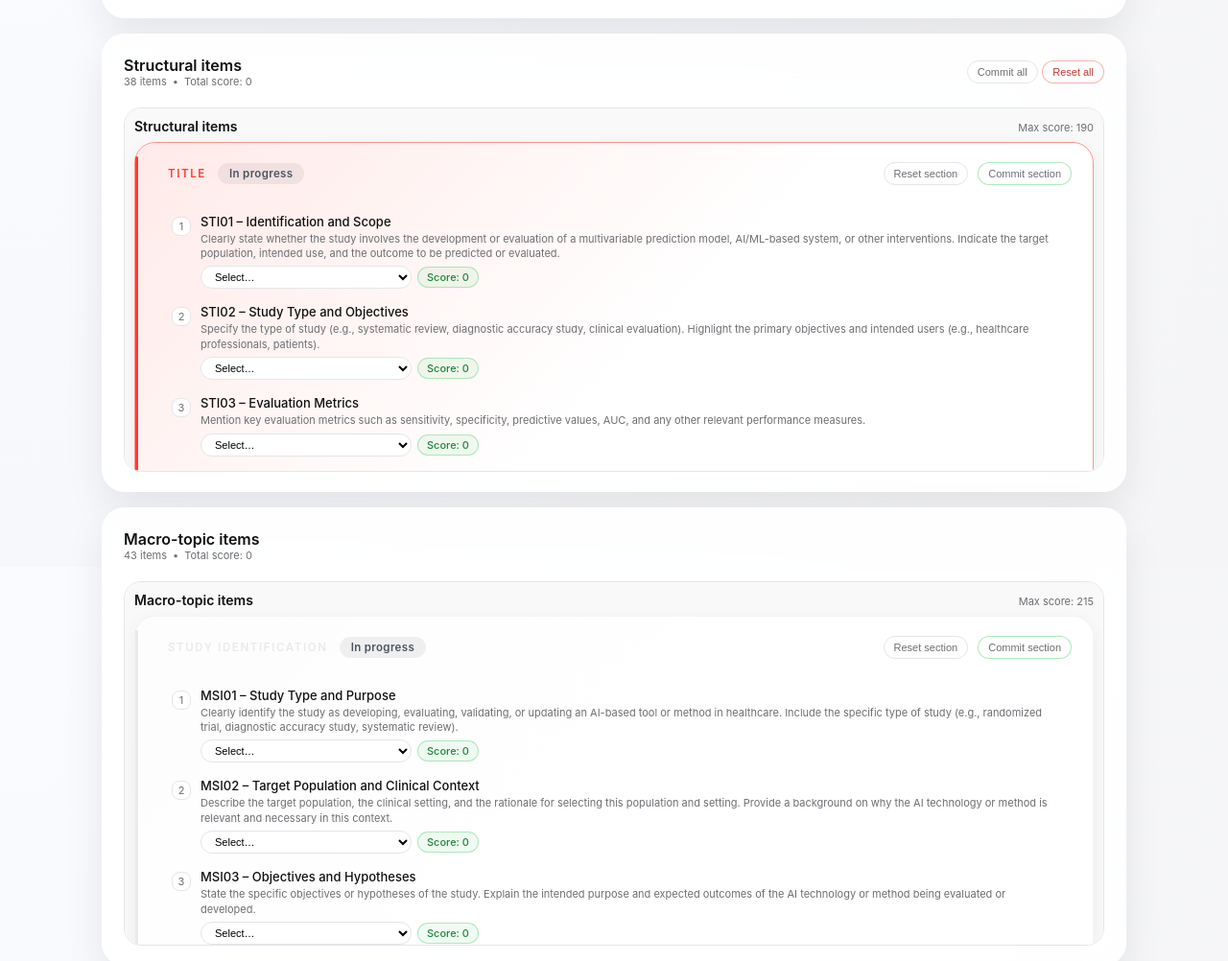
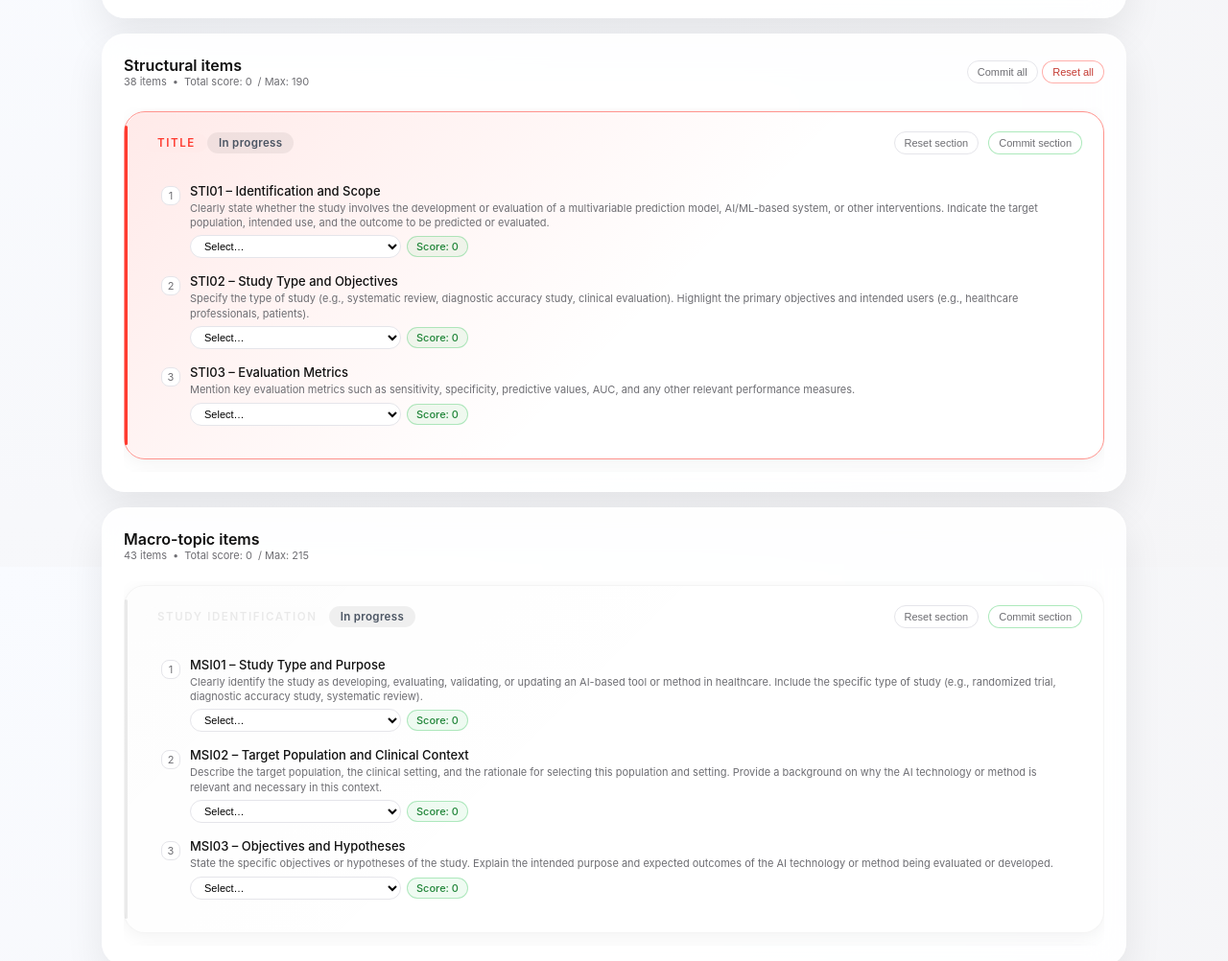
Before and after one commit to PirovanoEfrem830634/clarity-ai-checklist, a plain HTML site: page index.html in a window 1280 px wide. Shown: the part 1009-2011 px from the top of the page at 96% size. Drawn offline with Linux system fonts and the light colour scheme.

Commit message:
structural section

```diff
--- a/assets/css/style.css
+++ b/assets/css/style.css
@@ -291,12 +291,14 @@ body {
 
 .checklist-container {
   margin-top: 4px;
-  border-radius: 18px;
-  border: 1px solid var(--border-subtle);
-  background: rgba(249, 249, 250, 0.95);
-  padding: 10px 10px 6px;
+  padding: 4px 0 0;
   max-height: 380px;
   overflow: auto;
+
+  /* niente card interna */
+  border-radius: 0;
+  border: none;
+  background: transparent;
 }
 
 .checklist-item {
@@ -417,11 +419,9 @@ body {
   margin-bottom: 16px;
 }
 
+/* Nasconde la header interna della sezione (label+Max score) */
 .section-header {
-  display: flex;
-  justify-content: space-between;
-  align-items: baseline;
-  margin-bottom: 8px;
+  display: none;
 }
 
 .section-title {
--- a/assets/js/app.js
+++ b/assets/js/app.js
@@ -7,16 +7,21 @@ document.addEventListener("DOMContentLoaded", () => {
   const resetAllBtn = document.getElementById("resetChecklist");
   const commitAllBtn = document.getElementById("commitAll");
 
-  // Nuovi root per Structural / Macro
+  // Root per Structural / Macro
   const legacyRoot = document.getElementById("checklistRoot");
   const structuralRoot =
     document.getElementById("checklistRootStructural") || legacyRoot;
   const macroRoot = document.getElementById("checklistRootMacro") || null;
 
+  // Header STRUCTURAL
   const checklistCounter = document.getElementById("checklistCounter");
   const checklistScore = document.getElementById("checklistScore");
+  const checklistMax = document.getElementById("checklistMax");
+
+  // Header MACRO
   const checklistCounterMacro = document.getElementById("checklistCounterMacro");
   const checklistScoreMacro = document.getElementById("checklistScoreMacro");
+  const checklistMaxMacro = document.getElementById("checklistMaxMacro");
 
   const SCALE_LABELS = {
     0: "0 ★ - Does not meet the criteria",
@@ -34,8 +39,6 @@ document.addEventListener("DOMContentLoaded", () => {
   };
 
   // ---- MAPPING COLORI (arcobaleno Apple) ----
-  // Qui mappiamo i codici delle micro-sezioni (TI, AB, IN, ME, RE, DI, CO, ETH, LIM, FUT...)
-  // alle chiavi usate nel CSS: title, abstract, introduction, methods, results, discussion, conclusions, ethics, limitations, future
   const COLOR_MAP = {
     // TITLE
     ti: "title",
@@ -93,8 +96,6 @@ document.addEventListener("DOMContentLoaded", () => {
   };
 
   function getColorKey(group) {
-    // Proviamo prima con il code (es. TI, AB...),
-    // poi con l'id, poi con il label.
     const candidates = [];
 
     if (group.code) candidates.push(group.code);
@@ -105,20 +106,18 @@ document.addEventListener("DOMContentLoaded", () => {
       if (!raw) continue;
       const key = raw.toString().toLowerCase().trim();
 
-      // Se è proprio una chiave esatta nel COLOR_MAP
       if (COLOR_MAP[key]) return COLOR_MAP[key];
 
-      // Proviamo anche versioni "ripulite"
-      const cleaned = key.replace(/\s+/g, "-"); // es. "Study title" -> "study-title"
+      const cleaned = key.replace(/\s+/g, "-");
       if (COLOR_MAP[cleaned]) return COLOR_MAP[cleaned];
 
-      // Se il codice è tipo "STI", prendiamo solo le ultime 2 lettere ("ti")
+      // es. "sti" -> "ti"
       if (key.length === 3) {
-        const lastTwo = key.slice(1); // es. "sti" -> "ti"
+        const lastTwo = key.slice(1);
         if (COLOR_MAP[lastTwo]) return COLOR_MAP[lastTwo];
       }
 
-      // Se è tipo "STI-Title", prendiamo la parte dopo il trattino
+      // es. "sti-title" -> "sti", "title"
       const parts = key.split(/[-_]/);
       if (parts.length > 1) {
         for (const p of parts) {
@@ -127,7 +126,6 @@ document.addEventListener("DOMContentLoaded", () => {
       }
     }
 
-    // Nessun match: niente colore speciale, rimane stile base bianco.
     return null;
   }
 
@@ -175,6 +173,9 @@ document.addEventListener("DOMContentLoaded", () => {
     if (structuralRoot) structuralRoot.innerHTML = "";
     if (macroRoot) macroRoot.innerHTML = "";
 
+    let structuralMaxTotal = 0;
+    let macroMaxTotal = 0;
+
     sections.forEach((section) => {
       // Sezione macro se l'id inizia per "M"
       const isMacroSection =
@@ -184,10 +185,18 @@ document.addEventListener("DOMContentLoaded", () => {
       const targetRoot = isMacroSection ? macroRoot : structuralRoot;
       if (!targetRoot) return;
 
+      const sectionMaxScore = Number(section.maxScore || 0);
+      if (isMacroSection) {
+        macroMaxTotal += sectionMaxScore;
+      } else {
+        structuralMaxTotal += sectionMaxScore;
+      }
+
       const sectionEl = document.createElement("div");
       sectionEl.className = "checklist-section";
       sectionEl.dataset.sectionId = section.id;
 
+      // Header interno (al momento nascosto via CSS, ma lo lasciamo per semantica)
       const sectionHeader = document.createElement("div");
       sectionHeader.className = "section-header";
 
@@ -339,6 +348,14 @@ document.addEventListener("DOMContentLoaded", () => {
 
       targetRoot.appendChild(sectionEl);
     });
+
+    // Aggiorniamo i Max negli header principali
+    if (checklistMax) {
+      checklistMax.textContent = ` / Max: ${structuralMaxTotal}`;
+    }
+    if (checklistMaxMacro) {
+      checklistMaxMacro.textContent = ` / Max: ${macroMaxTotal}`;
+    }
 
     updateScore();
   }
--- a/index.html
+++ b/index.html
@@ -28,7 +28,6 @@
     <main class="main">
       <!-- HERO / INTRO -->
       <section class="card card-hero" aria-labelledby="hero-title">
-
         <!-- Badge -->
         <div class="pill-status" style="margin:auto;">
           <span class="pill-dot"></span>
@@ -71,7 +70,7 @@
         <!-- Badges -->
         <div class="hero-badges-centered">
           <span class="badge badge-strong">Focus: medical AI studies</span>
-        <span class="badge">Structural items & macro topics</span>
+          <span class="badge">Structural items &amp; macro topics</span>
           <span class="badge">Aligned with CLARITY 2.0</span>
         </div>
 
@@ -81,7 +80,6 @@
             Start checklist <span aria-hidden="true">↗</span>
           </button>
         </div>
-
       </section>
 
       <!-- GUIDELINES / CHECKLIST OVERVIEW (collapsible) -->
@@ -150,10 +148,10 @@
           <div>
             <div class="checklist-title">Structural items</div>
             <div class="checklist-meta">
-              <!-- Manteniamo questi ID così non rompiamo il JS esistente -->
               <span id="checklistCounter">0 items</span>
               •
               <span id="checklistScore">Total score: 0</span>
+              <span id="checklistMax" class="checklist-max"> / Max: 0</span>
             </div>
           </div>
           <div class="checklist-actions-global">
@@ -186,8 +184,10 @@
               <span id="checklistCounterMacro">0 items</span>
               •
               <span id="checklistScoreMacro">Total score: 0</span>
+              <span id="checklistMaxMacro" class="checklist-max"> / Max: 0</span>
             </div>
           </div>
+          <!-- niente pulsanti globali qui per ora -->
         </div>
 
         <div
```
Lines whose indentation alone changed are shown as unchanged.
